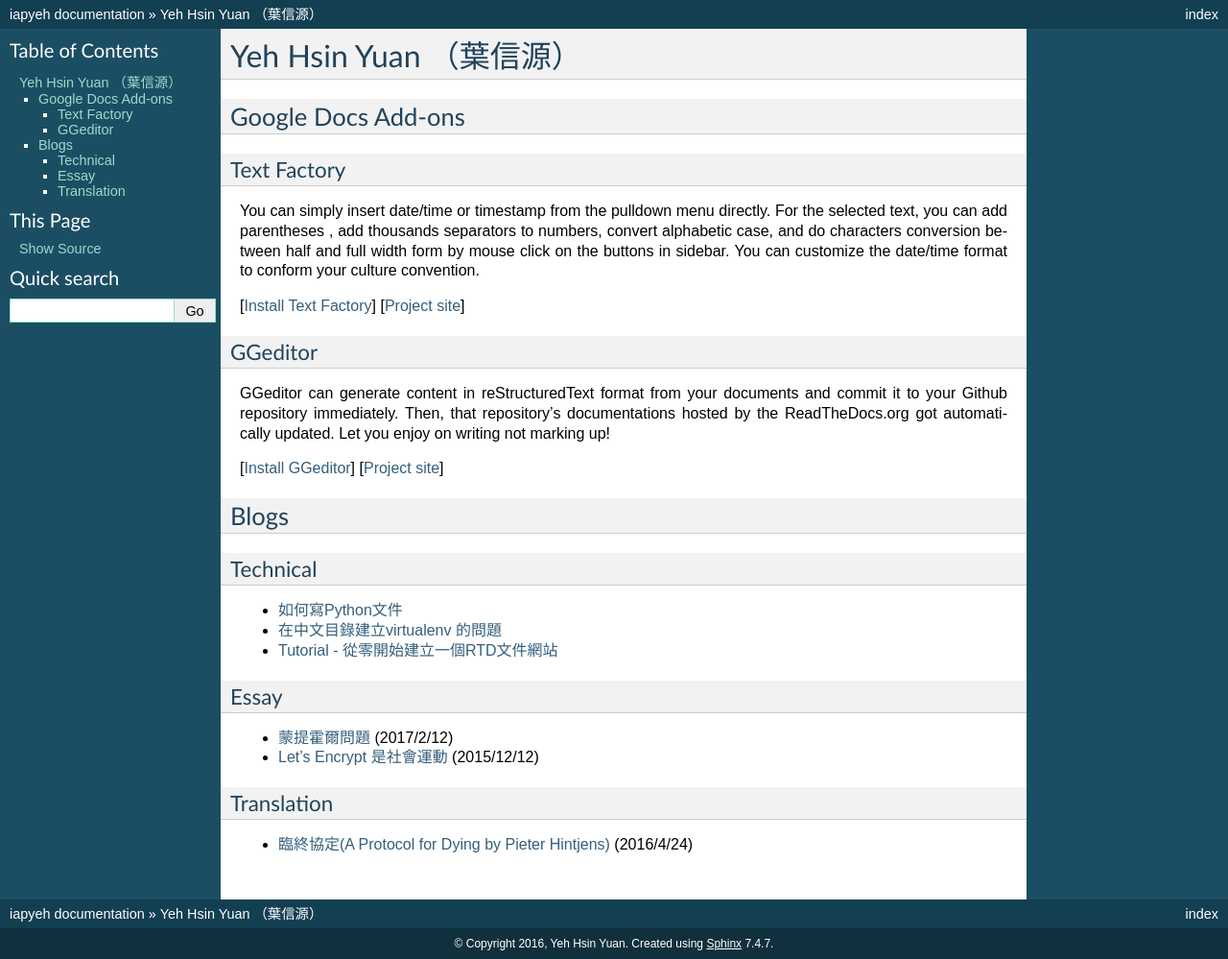
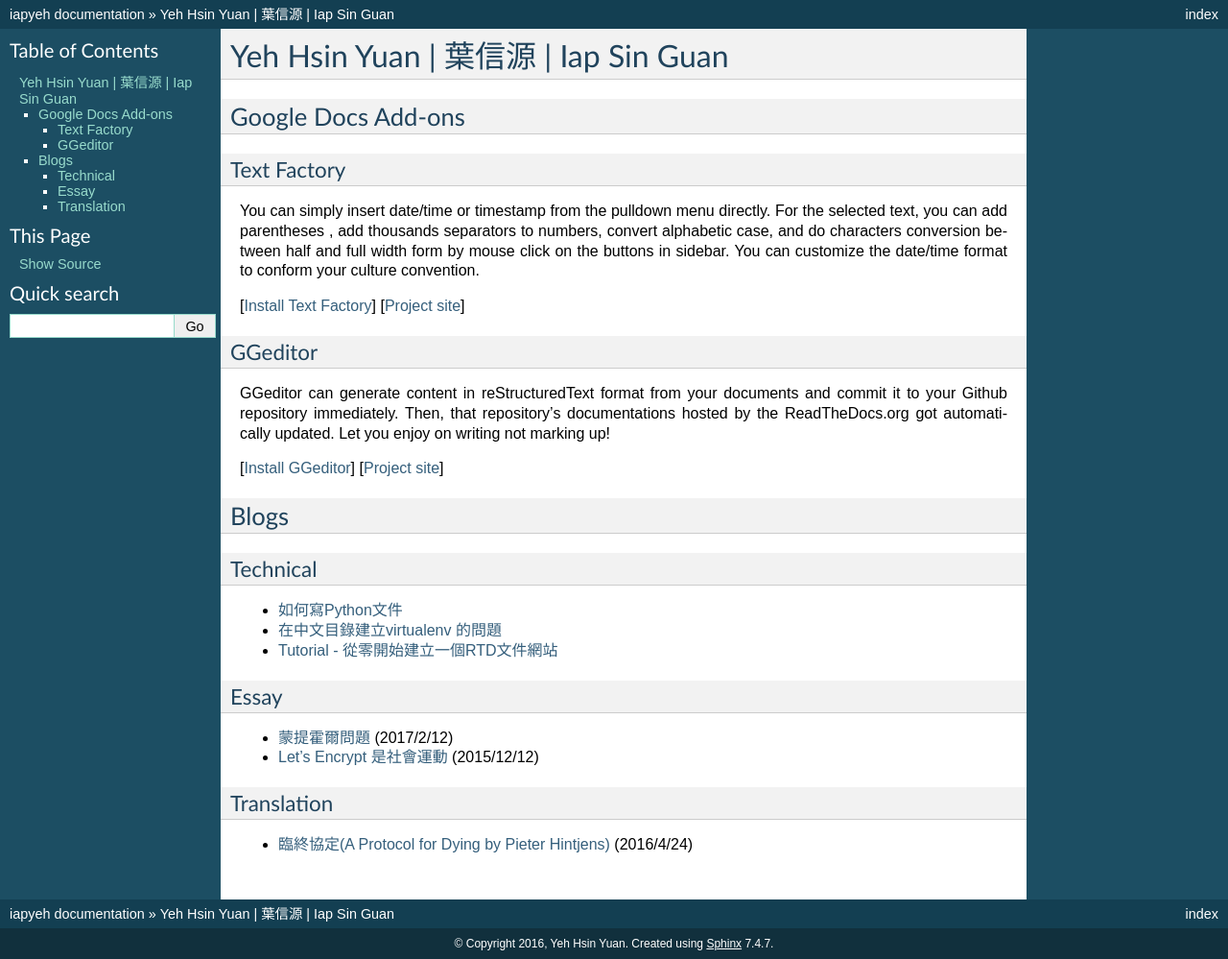
Before and after one commit to iapyeh/iapyeh, a Sphinx documentation site: the page built from docs/index.rst, in a window 1280 px wide. Shown: the whole page at 96% size. Built offline with Sphinx 7.4.7, drawn with Linux system fonts in a browser that asks for light colours.

Commit message:
Google Docs reST Editor@2017-2-18 21:58:6

```diff
--- a/docs/index.rst
+++ b/docs/index.rst
@@ -1,8 +1,8 @@
 
-.. _he14596b4f741d1d372f332f6c70234e:
+.. _h59707e3f225e512d211d26681a66105:
 
-Yeh Hsin Yuan （葉信源）
-########################
+Yeh Hsin Yuan | 葉信源 | Iap Sin Guan
+#####################################
 
 .. _h1a194a7421203013187902d456f7043:
 
```
